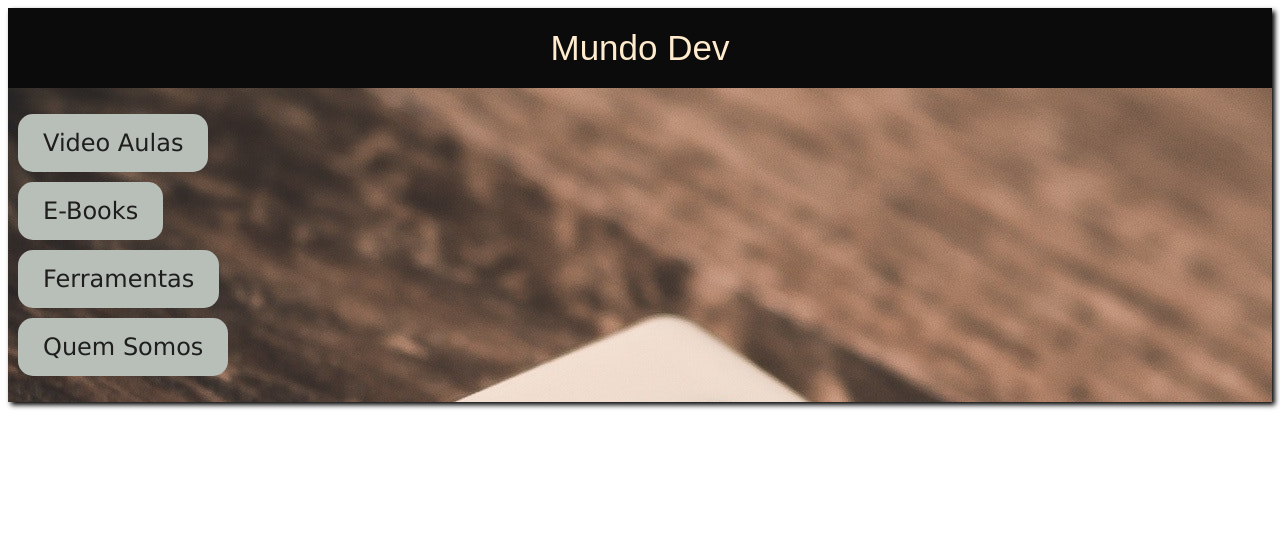
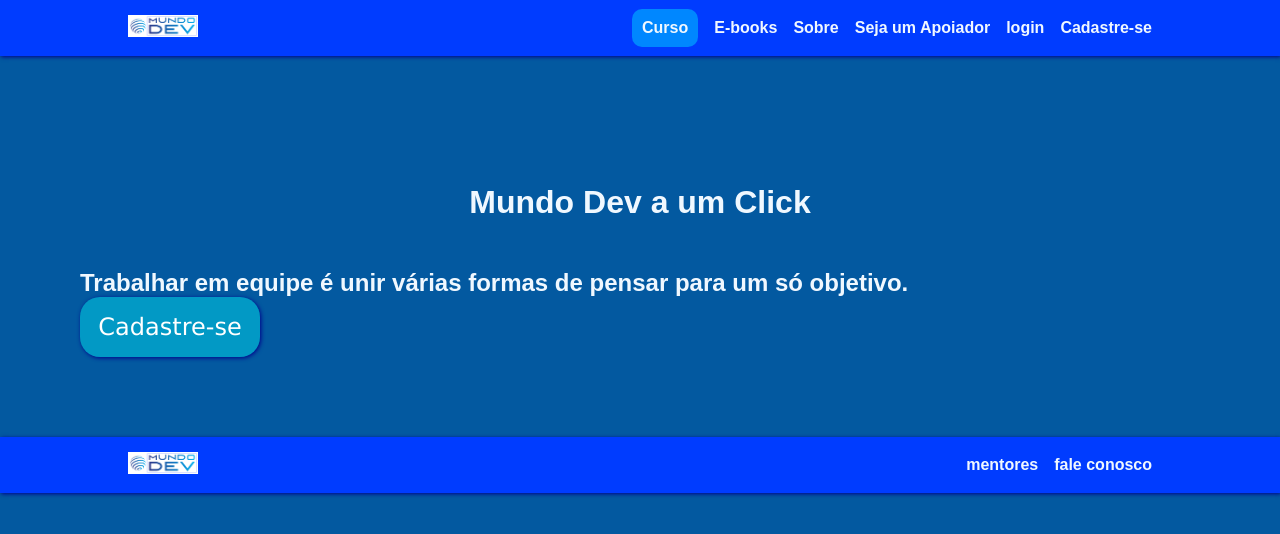
Before and after one commit to jeconiasbraga/ETE, a plain HTML site: page index.html in a window 1280 px wide. Drawn offline with Linux system fonts and the light colour scheme.

Commit message:
mudando toda a tela

```diff
--- a/css/estilo.css
+++ b/css/estilo.css
@@ -1,48 +1,85 @@
 *{
-    box-sizing: border-box;
+    margin: 0;
+    padding: 0;
 }
 body{
     font-family: Arial, Helvetica, sans-serif;
-    box-shadow: 3px 3px 5px black;
+    background-color: rgb(3, 89, 160);
+    color: aliceblue;
 }
-header{
-    background-color: rgb(12, 11, 11);
-    padding: 20px;
+img{
+    width: 70px;
+    background-color: white;
+}
+header, .navegador-header{
+    display: flex;
+    flex-direction: row;
+    align-items: center;
+}
+.header{
+    background-color: rgb(0, 60, 255);
+    box-shadow: 1px 1px 4px darkblue;
+    height: 3.5em;
+    justify-content: space-between;
+    padding: 0 10%;
+}
+.navegador-header a{
+    text-decoration: none;
+    color: aliceblue;
+    transition: 1s;
+    font-weight: bold;
+}
+.link-header{
+    background-color: rgba(0, 255, 255, 0.384);
+    padding: 10px;
+    border-radius: 10px;
+}
+.navegador-header{
+    gap: 1em;
+}
+.conteudo h1{
     text-align: center;
-    font-size: 35px;
-    color: blanchedalmond;
+    padding: 1.5em;
+    transition: 1s;
+
 }
-section{
+.conteudo-botao {
+    background-color: rgba(0, 255, 255, 0.384);
+    width: 180px;
+    height: 60px;
+    border: none;
+    box-shadow: 1px 1px 4px darkblue;
+    border-radius: 20px;
+    font-family: Verdana, Geneva, Tahoma, sans-serif;
+    font-size: 24px;
+}
+.conteudo-botao a{
+    text-decoration: none;
+    color: white;
+}
+main{
+    padding: 5em;
+}
+footer, .navegador-final{
     display: flex;
+    flex-direction: row;
+    align-items: center;
+
 }
-nav{
-    flex: auto;
-    background-image: url("/img/pexels-pixabay-262508.jpg");
+.final{
+    background-color: rgb(0, 60, 255);
+    box-shadow: 1px 1px 4px darkblue;
+    height: 3.5em;
+    justify-content: space-between;
+    padding: 0 10%;
+
 }
-.listas{
-    list-style-type: none;
-    padding: 5px;
+.navegador-final a{
+    text-decoration: none;
+    color: aliceblue;
+    transition: 1s;
+    font-weight: bold;
 }
-button{
-    display: inline-block;
-    padding: 15px 25px;
-    font-size: 24px;
-    font-family: Verdana, Geneva, Tahoma, sans-serif;
-    cursor: pointer;
-    text-align: center;
-    text-decoration: none;
-    outline: none;
-    color: rgb(31, 30, 30);
-    background-color: rgb(184, 190, 184);
-    border: none;
-    border-radius: 15px;
-    margin: 5px;
+.navegador-final{
+    gap: 1em;
 }
-button:hover {
-    background-color: rgba(0, 0, 0, 0.541);
-    color: antiquewhite;
-}
-button:active {
-    background-color: blanchedalmond;
-    transform: translate(4px);
-}
--- a/css/page2.css
+++ b/css/page2.css
@@ -1,26 +1,26 @@
 *{
-    margin: 0%;
-    padding: 0%;
-    box-sizing: border-box;
-
+    margin: 0;
+    padding: 0;
 }
 body{
-    background-image:linear-gradient(rgba(0,0,0,.50),rgba(0,0,0,.50)100%),url("/img/pexels-pixabay-262508.jpg");
-    height: 400px;
-    background-size: cover;
     font-family: Arial, Helvetica, sans-serif;
+    background-color: rgb(3, 89, 160);
+    color: aliceblue;
 }
 header{
-    background-color: rgb(12, 11, 11);
-    padding: 20px;
-    text-align: center;
-    font-size: 35px;
-    color: blanchedalmond;
+    display: flex;
+    flex-direction: row;
+    align-items: center;
+    background-color: rgb(0, 60, 255);
+    box-shadow: 1px 1px 4px darkblue;
+    height: 3.5em;
+    padding: 0 10%;
 }
 .lista-ul{
     margin: 10px;
     padding-right: 20px;
     padding-top: 15px;
+    font-weight: bold;
 }
 a{
     padding: 15px;
--- a/index.html
+++ b/index.html
@@ -5,77 +5,39 @@
     <meta http-equiv="X-UA-Compatible" content="IE=edge">
     <meta name="viewport" content="width=device-width, initial-scale=1.0">
     <title>Mundo Dev</title>
-    <!--<link rel="stylesheet" href="/css/estilo.css">-->
-    <style>
-        *{
-    box-sizing: border-box;
-}
-body{
-    font-family: Arial, Helvetica, sans-serif;
-    box-shadow: 3px 3px 5px black;
-}
-header{
-    background-color: rgb(12, 11, 11);
-    padding: 20px;
-    text-align: center;
-    font-size: 35px;
-    color: blanchedalmond;
-}
-section{
-    display: flex;
-}
-nav{
-    flex: auto;
-    background-image: url("/img/pexels-pixabay-262508.jpg");
-}
-.listas{
-    list-style-type: none;
-    padding: 5px;
-}
-button{
-    display: inline-block;
-    padding: 15px 25px;
-    font-size: 24px;
-    font-family: Verdana, Geneva, Tahoma, sans-serif;
-    cursor: pointer;
-    text-align: center;
-    text-decoration: none;
-    outline: none;
-    color: rgb(31, 30, 30);
-    background-color: rgb(184, 190, 184);
-    border: none;
-    border-radius: 15px;
-    margin: 5px;
-}
-button:hover {
-    background-color: rgba(0, 0, 0, 0.541);
-    color: antiquewhite;
-}
-button:active {
-    background-color: blanchedalmond;
-    transform: translate(4px);
-}
+    <link rel="stylesheet" href="css/estilo.css">
+    <link rel="shortcut icon" href="img/fovic/favicon2.ico" type="image/x-icon">
     </style>
 </head>
 <body>
-    <header>Mundo Dev</header>
-<section>
-    <nav>
-        <ul class="listas">
-            <li>
-                <a href="pages/page2.html"><button role="button">Video Aulas</button></a>
-            </li>
-            <li>
-                <a href=""><button role="button">E-Books</button></a>
-            </li>
-            <li>
-                <a href=""><button role="button">Ferramentas</button></a>
-            </li>
-            <li>
-                <a href="q-somo-page3.html"><button role="button">Quem Somos</button></a>
-            </li>
-            </ul>
-    </nav>
-</section>
+    <header class="header" id="header">
+        <div class="logo-header">
+            <img src="img/logo.png" alt="logo mundo dev">
+        </div>
+        <div class="navegador-header">
+            <a href="pages/page2.html" class="link-header" >Curso</a>
+            <a href="">E-books</a>
+            <a href="q-somo-page3.html" target="next">Sobre</a>
+            <a href="">Seja um Apoiador</a>
+            <a href="">login</a>
+            <a href="">Cadastre-se</a>
+        </div>
+    </header>
+    <main>
+        <div class="conteudo">
+            <h1>Mundo Dev a um Click</h1>
+            <h2>Trabalhar em equipe é unir várias formas de pensar para um só objetivo.</h2>
+            <button class="conteudo-botao"><a href="">Cadastre-se</a></button>
+        </div>
+    </main>
+    <footer class="final">
+        <div class="logo-final">
+            <img src="img/logo.png" alt="mundo dev">
+        </div>
+        <div class="navegador-final">
+            <a href="">mentores</a>
+            <a href="">fale conosco</a>
+        </div>
+    </footer>
 </body>
 </html>
```
Also changed, not shown: pages/page2.html (+14 -9 lines), img/fovic/favic0.ico (added), img/fovic/favicon.ico (added), img/fovic/favicon2.ico (added), img/logo.png (added).
